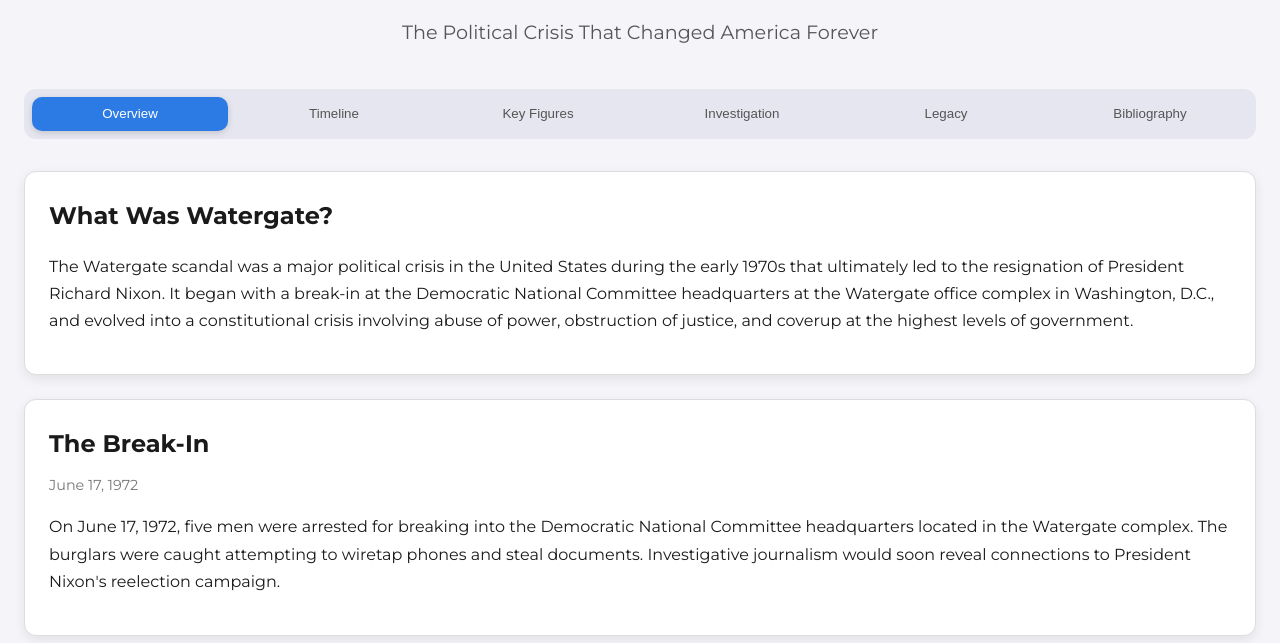
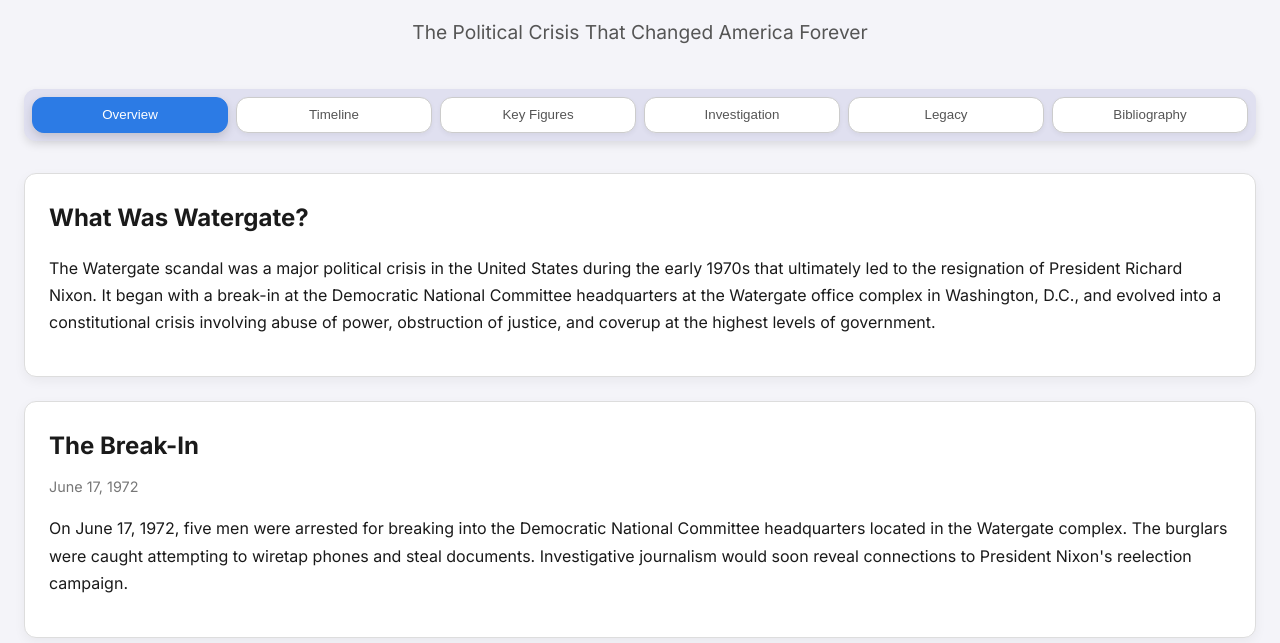
Before and after one commit to PinkPeonies17/watergate_scandal, a plain HTML site: page index.html in a window 1280 px wide. Shown: the part 157-800 px from the top of the page. Drawn offline with nearby package versions, Linux system fonts and the light colour scheme.

Commit message:
Update index.html

```diff
--- a/index.html
+++ b/index.html
@@ -6,7 +6,7 @@
 <title>The Watergate Scandal</title>
 <style>
 /* Fonts */
-@import url('https://fonts.googleapis.com/css2?family=Montserrat:wght@400;500;700&family=Playfair+Display:wght@700&display=swap');
+@import url('https://fonts.googleapis.com/css2?family=Inter:wght@400;500;700&family=Playfair+Display:wght@700&display=swap');
 
 /* Root colors */
 :root {
@@ -16,12 +16,13 @@
   --card-border: #ddd;
   --accent: #2c7be5;
   --accent-hover: #1a5fb4;
+  --tabs-bg: #e0e0f0;
   --radius: 0.75rem;
 }
 
 /* Global styles */
 body {
-  font-family: 'Montserrat', sans-serif;
+  font-family: 'Inter', sans-serif;
   background: var(--background);
   color: var(--foreground);
   line-height: 1.7;
@@ -48,10 +49,11 @@ h1 {
   display: flex;
   justify-content: center;
   flex-wrap: wrap;
-  background: #e6e6f0;
+  background: var(--tabs-bg);
   border-radius: var(--radius);
   padding: 0.25rem;
   margin-bottom: 2rem;
+  box-shadow: 0 4px 8px rgba(0,0,0,0.1);
 }
 
 .tabs-trigger {
@@ -59,24 +61,27 @@ h1 {
   text-align: center;
   padding: 0.6rem 1rem;
   margin: 0.25rem;
-  background: transparent;
+  background: #ffffff;
   color: #555;
-  border: none;
+  border: 1px solid #ccc;
   cursor: pointer;
-  border-radius: calc(var(--radius) - 2px);
+  border-radius: var(--radius);
   font-weight: 500;
   transition: all 0.2s;
+  box-shadow: 0 2px 5px rgba(0,0,0,0.05);
 }
 
 .tabs-trigger.active {
   background: var(--accent);
   color: #fff;
-  box-shadow: 0 2px 6px rgba(0,0,0,0.15);
+  border-color: var(--accent);
+  box-shadow: 0 4px 10px rgba(0,0,0,0.15);
 }
 
 .tabs-trigger:hover {
   background: var(--accent-hover);
   color: #fff;
+  border-color: var(--accent-hover);
 }
 
 .tabs-content { display: none; }
@@ -87,13 +92,13 @@ h1 {
   to {opacity:1; transform:translateY(0);}
 }
 
-/* Card styling */
+/* Cards */
 .card {
   background: var(--card-bg);
   color: var(--foreground);
   border-radius: var(--radius);
   border: 1px solid var(--card-border);
-  box-shadow: 0 4px 12px rgba(0,0,0,0.08);
+  box-shadow: 0 4px 12px rgba(0,0,0,0.05);
   margin-bottom: 1.5rem;
   padding: 1.5rem;
   transition: transform 0.2s;
@@ -125,14 +130,15 @@ h1 {
 .grid { display: grid; gap: 1.5rem; }
 @media(min-width:768px){ .grid-md-2{ grid-template-columns: repeat(2,1fr); } }
 @media(min-width:1024px){ .grid-lg-3{ grid-template-columns: repeat(3,1fr); } }
-
 </style>
 </head>
 <body>
+
 <div class="container">
 <h1>The Watergate Scandal</h1>
 <p class="subtitle">The Political Crisis That Changed America Forever</p>
 
+<!-- Tabs -->
 <div class="tabs-list">
     <button class="tabs-trigger active" onclick="switchTab('overview')" id="tab-overview">Overview</button>
     <button class="tabs-trigger" onclick="switchTab('timeline')" id="tab-timeline">Timeline</button>
@@ -150,7 +156,6 @@ h1 {
             <p>The Watergate scandal was a major political crisis in the United States during the early 1970s that ultimately led to the resignation of President Richard Nixon. It began with a break-in at the Democratic National Committee headquarters at the Watergate office complex in Washington, D.C., and evolved into a constitutional crisis involving abuse of power, obstruction of justice, and coverup at the highest levels of government.</p>
         </div>
     </div>
-
     <div class="card">
         <div class="card-title">The Break-In</div>
         <div class="card-description">June 17, 1972</div>
@@ -158,7 +163,6 @@ h1 {
             <p>On June 17, 1972, five men were arrested for breaking into the Democratic National Committee headquarters located in the Watergate complex. The burglars were caught attempting to wiretap phones and steal documents. Investigative journalism would soon reveal connections to President Nixon's reelection campaign.</p>
         </div>
     </div>
-
     <div class="card">
         <div class="card-title">The Smoking Gun Tape</div>
         <div class="card-content">
@@ -188,7 +192,7 @@ h1 {
     </div>
 </div>
 
-<!-- Figures Tab -->
+<!-- Key Figures Tab -->
 <div id="figures" class="tabs-content">
     <div class="grid grid-md-2 grid-lg-3">
         <div class="card"><div class="card-title">Richard Nixon</div><div class="card-description">37th President of the United States</div><div class="card-content"><p>Resigned in disgrace on August 9, 1974, the only U.S. president to do so. His involvement in the coverup led to articles of impeachment being drafted against him.</p></div></div>
@@ -203,11 +207,8 @@ h1 {
 <!-- Investigation Tab -->
 <div id="investigation" class="tabs-content">
     <div class="card"><div class="card-title">The Investigation and Coverup</div><div class="card-content"><p>As investigations deepened, it became clear that senior officials in the Nixon administration had attempted to cover up the administration's involvement in the break-in. Nixon and his aides engaged in numerous illegal activities including obstruction of justice, abuse of power, and contempt of Congress. The revelation that Nixon had secretly recorded all conversations in the Oval Office became crucial evidence.</p></div></div>
-
     <div class="card"><div class="card-title">The Constitutional Crisis</div><div class="card-content"><p>When Nixon refused to release the tape recordings, citing executive privilege, the case went to the Supreme Court, which unanimously ruled he must release the tapes. This established that the president is not above the law.</p></div></div>
-
     <div class="card"><div class="card-title">The Resignation</div><div class="card-content"><p>Facing certain impeachment, Nixon resigned on August 8, 1974. Gerald Ford assumed the presidency and pardoned Nixon one month later.</p></div></div>
-
     <div class="card"><div class="card-title">The Saturday Night Massacre</div><div class="card-content"><p>Nixon ordered the firing of Special Prosecutor Archibald Cox, which led to resignations and public outcry, intensifying impeachment efforts.</p></div></div>
 </div>
 
@@ -232,21 +233,15 @@ h1 {
     <div class="card">
         <div class="card-title">Annotated Bibliography</div>
         <div class="card-content">
-            <p><strong>FBI. “Watergate.” FBI.gov, Federal Bureau of Investigation, www.fbi.gov/history/famous-cases/watergate. Accessed 18 Jan. 2026.</strong><br>
-            This source is credible because it is published by the Federal Bureau of Investigation, a primary government agency responsible for investigating the Watergate break-in. It provides factual, first-hand information about the FBI’s investigation and the legal proceedings that followed. The content is reliable for understanding the official law-enforcement perspective on the scandal.</p>
+            <p><strong>FBI. “Watergate.” FBI.gov, Federal Bureau of Investigation, www.fbi.gov/history/famous-cases/watergate. Accessed 18 Jan. 2026.</strong><br>This source is credible because it is published by the Federal Bureau of Investigation, a primary government agency responsible for investigating the Watergate break-in. It provides factual, first-hand information about the FBI’s investigation and the legal proceedings that followed. The content is reliable for understanding the official law-enforcement perspective on the scandal.</p>
 
-            <p><strong>“Watergate Scandal.” Encyclopædia Britannica, Encyclopædia Britannica, Inc., www.britannica.com/event/Watergate-Scandal. Accessed 18 Jan. 2026.</strong><br>
-            This source is credible due to Encyclopædia Britannica’s editorial oversight and reputation as a scholarly reference. It offers a clear, well-organized historical overview of the Watergate scandal, including the timeline of events, key figures, and political implications. It is valuable for providing contextual background and accurate summaries of complex historical events.</p>
+            <p><strong>“Watergate Scandal.” Encyclopædia Britannica, Encyclopædia Britannica, Inc., www.britannica.com/event/Watergate-Scandal. Accessed 18 Jan. 2026.</strong><br>This source is credible due to Encyclopædia Britannica’s editorial oversight and reputation as a scholarly reference. It offers a clear, well-organized historical overview of the Watergate scandal, including the timeline of events, key figures, and political implications. It is valuable for providing contextual background and accurate summaries of complex historical events.</p>
 
-            <p><strong>“Select Committee on Presidential Campaign Activities (Watergate Committee).” U.S. Senate, www.senate.gov/about/powers-procedures/investigations/watergate.htm. Accessed 18 Jan. 2026.</strong><br>
-            Published on the official U.S. Senate website, this source is credible because it provides primary government documentation about congressional investigations. It details the formation, hearings, and constitutional implications of the Senate Watergate Committee, making it essential for understanding the legislative oversight and legal procedures of the scandal.</p>
+            <p><strong>“Select Committee on Presidential Campaign Activities (Watergate Committee).” U.S. Senate, www.senate.gov/about/powers-procedures/investigations/watergate.htm. Accessed 18 Jan. 2026.</strong><br>Published on the official U.S. Senate website, this source is credible because it provides primary government documentation about congressional investigations. It details the formation, hearings, and constitutional implications of the Senate Watergate Committee, making it essential for understanding the legislative oversight and legal procedures of the scandal.</p>
 
-            <p><strong>“Watergate Scandal.” History.com, A&E Television Networks, www.history.com/articles/watergate. Accessed 18 Jan. 2026.</strong><br>
-            This source is credible as it is produced by professional historians and editors at History.com. It provides a narrative overview of the Watergate break-in, Nixon’s obstruction of justice, and the investigative journalism that uncovered the scandal. The content is reliable for understanding the sequence of events and the broader impact on American political culture.</p>
+            <p><strong>“Watergate Scandal.” History.com, A&E Television Networks, www.history.com/articles/watergate. Accessed 18 Jan. 2026.</strong><br>This source is credible as it is produced by professional historians and editors at History.com. It provides a narrative overview of the Watergate break-in, Nixon’s obstruction of justice, and the investigative journalism that uncovered the scandal. The content is reliable for understanding the sequence of events and the broader impact on American political culture.</p>
         </div>
     </div>
-</div>
-
 </div>
 
 <script>
```
